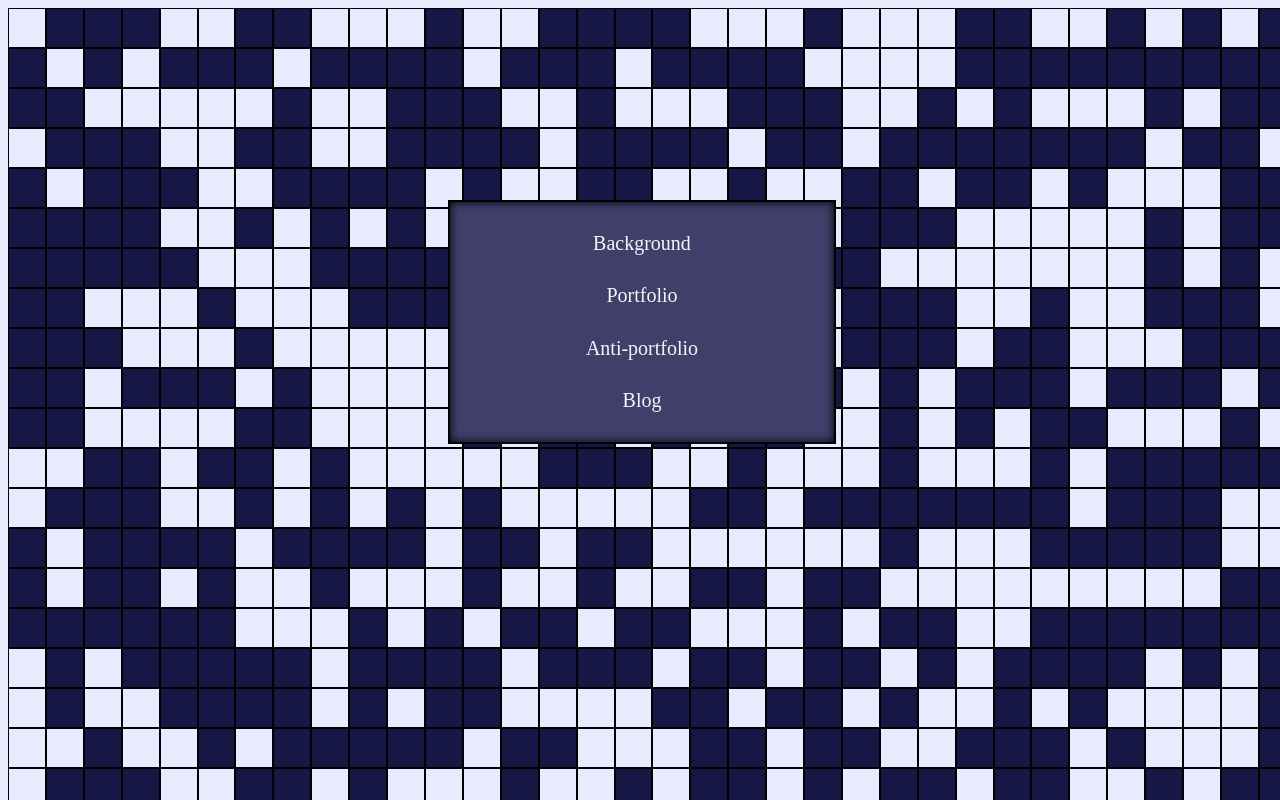
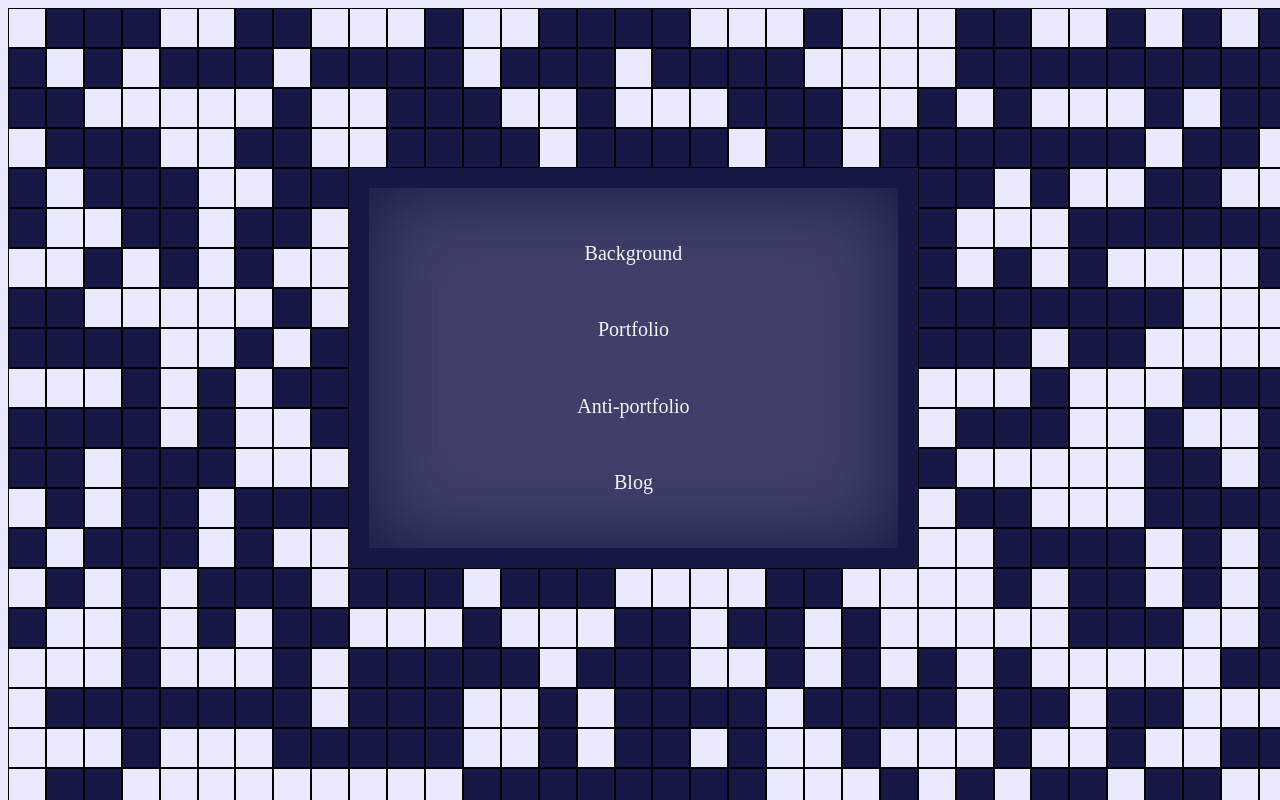
Before and after one commit to MattRueter/portfolio_website, a React (Create React App) app: page / in a window 1280 px wide. Shown: the top 800 px of the page. Built offline with nearby package versions, Linux system fonts and the light colour scheme.

Commit message:
PLACE Navbar within BrickWall as grid element and center. RESTYLE Navbar borders.

```diff
--- a/src/App.js
+++ b/src/App.js
@@ -4,7 +4,6 @@ import Navbar from './Navbar.js';
 function App() {
   return (
     <div>
-      <Navbar />
       <BrickWall />
     </div>
   )
--- a/src/BrickWall.js
+++ b/src/BrickWall.js
@@ -1,4 +1,5 @@
 import './index.css';
+import Navbar from './Navbar.js'
 
 function selectSize (){
 	let size =[]
@@ -44,6 +45,7 @@ export default function BrickWall (){
 
 	return (
 		<div id="brickWall">
+			<Navbar />
 			{bricks}
 		</div>
 	)
--- a/src/Navbar.js
+++ b/src/Navbar.js
@@ -3,16 +3,15 @@ const navHome ={
 	flexDirection: "column",
 	alignItems: "center",
 	justifyContent: "space-evenly",
-	position: "absolute",
-	top:"25%",
-	left: "35%",
-	border:"2px solid black",
-	boxShadow: "inset 0px 0px 10px black",
+	border:"20px solid rgb(23, 23, 69)",
+	boxShadow: "inset 0px 0px 80px rgb(23, 23, 69)",
 	backgroundColor: "#3f3f6a",
 	color: "whitesmoke",
 	fontSize:"20px",
-	width:"30%",
-	height:"30%"
+	gridColumnStart: "10",
+	gridColumnEnd:"25",
+	gridRowStart: "5",
+	gridRowEnd: "15"
 
 }
 
```
